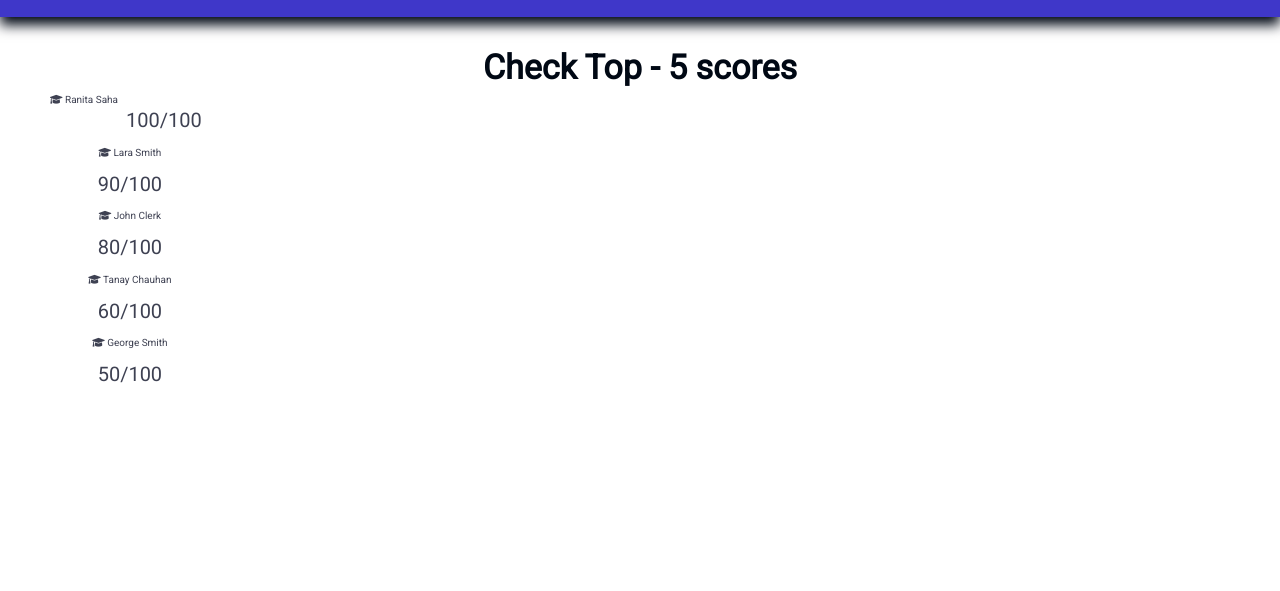
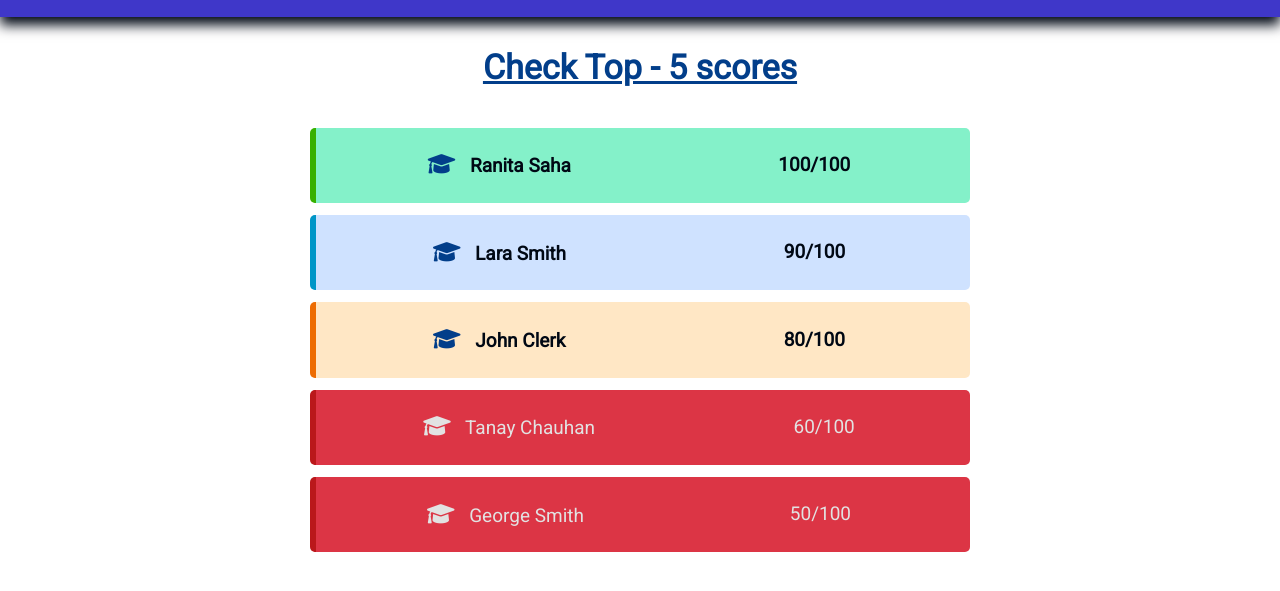
Before and after one commit to ranitasahaa1230/Quizomaniac, a plain HTML site: page pages/scoreboard.html in a window 1280 px wide. Shown: the part 73-664 px from the top of the page. Drawn offline with Linux system fonts and the light colour scheme.

Commit message:
[feat]: update scoreboard

```diff
--- a/pages/scoreboard.html
+++ b/pages/scoreboard.html
@@ -70,11 +70,11 @@
                     <span><i class="fa-solid fa-graduation-cap"></i> John Clerk </span>
                     <p>80/100</p>
                 </li>
-                <li>
+                <li class="rank">
                     <span><i class="fa-solid fa-graduation-cap"></i> Tanay Chauhan </span>
                     <p>60/100</p>
                 </li>
-                <li>
+                <li class="rank">
                     <span><i class="fa-solid fa-graduation-cap"></i> George Smith </span>
                     <p>50/100</p>
                 </li>
--- a/pages/stylesheets/scoreboard.css
+++ b/pages/stylesheets/scoreboard.css
@@ -3,12 +3,58 @@
     text-align: center;
 }
 .score-board h2{
+    color: var(--darkblue-bg);
+    text-decoration: underline;
+}
+.display-question{
+    margin:4rem;
+}
+
+.stacked-list li {
+    border-left: 6px solid var(--primary-color);
+    padding: 1.2rem;
+    background-color:gold;
+    border-radius: 5px;
+    display: flex;
+    align-items: center;
+    justify-content: space-around;
+    margin: 1.2rem auto;
+    width:60%;
+}
+.stacked-list span,
+.stacked-list p,
+.stacked-list i {
+    font-size: 1.9rem;
+    font-weight: 700;
     color: var(--black-bg);
 }
-.display-question{
-    display: flex;
-    margin: auto;
+
+.stacked-list li i{
+    margin-right: 1rem;
+    color: var(--darkblue-bg);
+    font-size: 2.2rem;
 }
-.first-rank{
-    display: flex;
+
+.stacked-list .first-rank{
+    background-color: var(--green-bg);
+    border-left: 6px solid var(--filled-green);
 }
+.stacked-list .second-rank{
+    background-color: var(--blue-bg);
+    border-left: 6px solid var(--secondary-color);
+}
+.stacked-list .third-rank{
+    background-color: var(--yellow-bg);
+    border-left: 6px solid var(--filled-yellow);
+}
+.stacked-list .rank{
+    background-color: var(--red-bg);
+    border-left: 6px solid var(--filled-red);
+}
+.stacked-list .rank span,.stacked-list .rank p, .stacked-list .rank i{
+    color: var(--bg-code);
+    font-weight: 400;
+}
+.stacked-list .rank i{
+    font-weight: 700;
+}
--- a/style.css
+++ b/style.css
@@ -23,7 +23,11 @@
   --filled-green: #38b000;
   --blue-color: #3a86ff;
   --filled-red: #ba181b;
+  --blue-bg: #cfe2ff;
   --black-bg: #000814;
+  --green-bg: #84f1c9;
+  --red-bg:#dc3545;
+  --yellow-bg: #ffe7c5;
 }
 
 html {
@@ -291,7 +295,7 @@ span.footer-copyright {
   section, .form-box{
     margin-top: 18rem;
   }
-  .main-quiz, .rules__section, .section__question, .answer__section{
+  .main-quiz, .rules__section, .section__question, .answer__section, .score-board{
     margin-top: 26rem;
   }
 }
```
